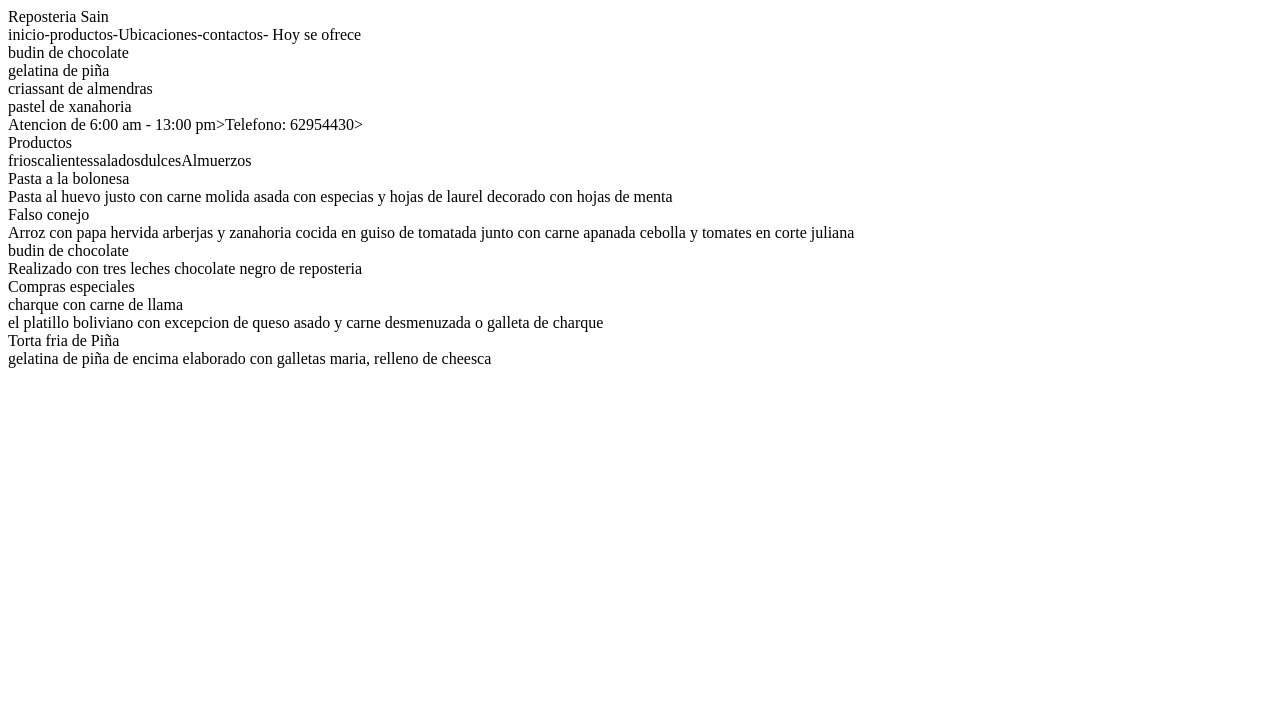
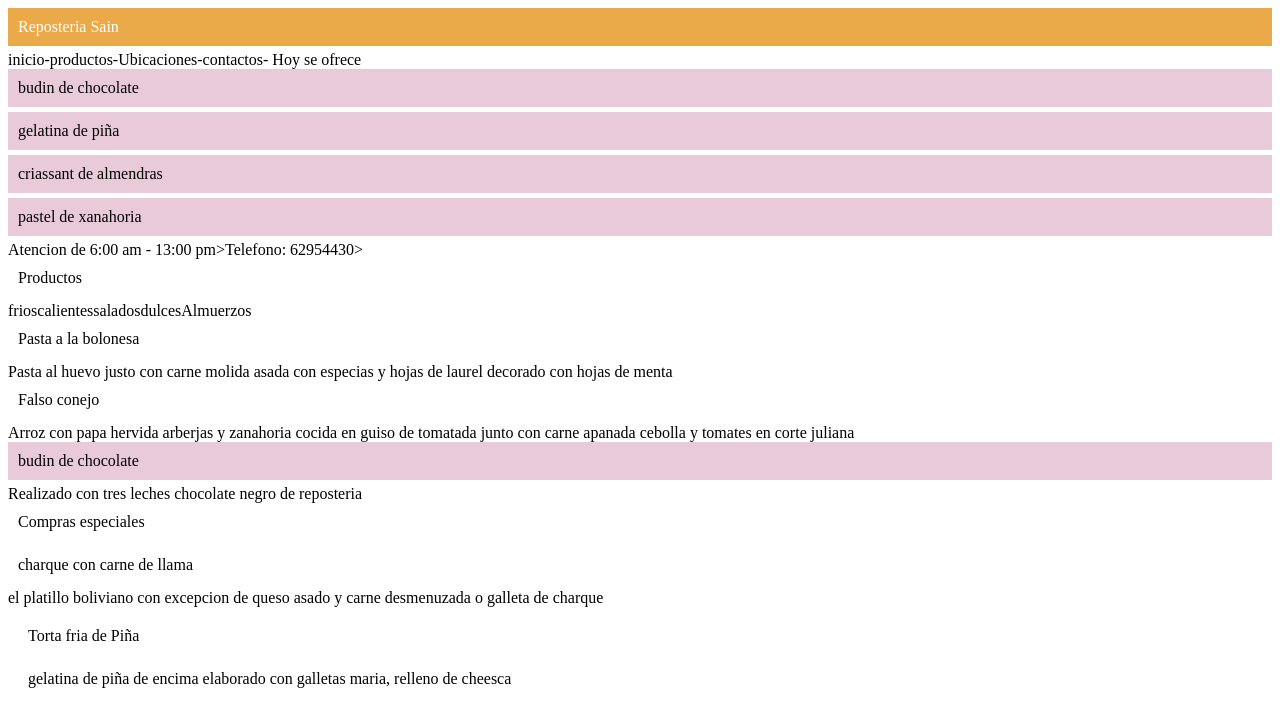
Before and after one commit to SolangelQQ/Mi-primera-pagina-web, a plain HTML site: page categorias HTML/index.html in a window 1280 px wide. Drawn offline with Linux system fonts and the light colour scheme.

Commit message:
Aplicar css

```diff
--- a/categorias HTML/estilos.css
+++ b/categorias HTML/estilos.css
@@ -1,9 +1,16 @@
-/* .nom{
-    background-color: rgb(201, 56, 193);
+.nom {
+    background-color: rgb(235, 170, 74);
+    color: rgba(255, 255, 255, 0.973);
 }
-.um{
-    background-color: aqua;
+
+
+.um {
+    background-color: rgb(233, 202, 217);
+    color: black;
 }
-div{
-    background-color: black;
-} */
+
+
+div {
+    padding: 10px;
+    margin-bottom: 5px;
+}
--- a/categorias HTML/index.html
+++ b/categorias HTML/index.html
@@ -7,23 +7,22 @@
     <link rel="stylesheet" href="estilos.css">
 </head>
 <body>
-    <div>Reposteria Sain</div>
+    <div class="nom">Reposteria Sain</div>
     <span>inicio-</span><span>productos-</span><span>Ubicaciones-</span><span>contactos-</span>
     <span>Hoy se ofrece</span>
-    <div>
+    <div class="um">
         budin de chocolate
     </div>
-    <div>
+    <div class="um">
         gelatina de piña
     </div>
-    <div>
+    <div class="um">
         criassant de almendras
     </div>
-    <div>
+    <div class="um">
         pastel de xanahoria
     </div>
     <span>Atencion de 6:00 am - 13:00 pm</span>><span>Telefono: 62954430</span>>
-
 
     <div>Productos</div>
     <span>frios</span><span>calientes</span><span>salados</span><span>dulces</span><span>Almuerzos</span>
@@ -35,7 +34,7 @@
         Falso conejo
     </div>
     <span>Arroz con papa hervida arberjas y zanahoria cocida en guiso de tomatada junto con carne apanada cebolla y tomates en corte juliana</span>
-    <div>
+    <div class="um">
         budin de chocolate
     </div>
     <span>Realizado con tres leches chocolate negro de reposteria  </span>
```
